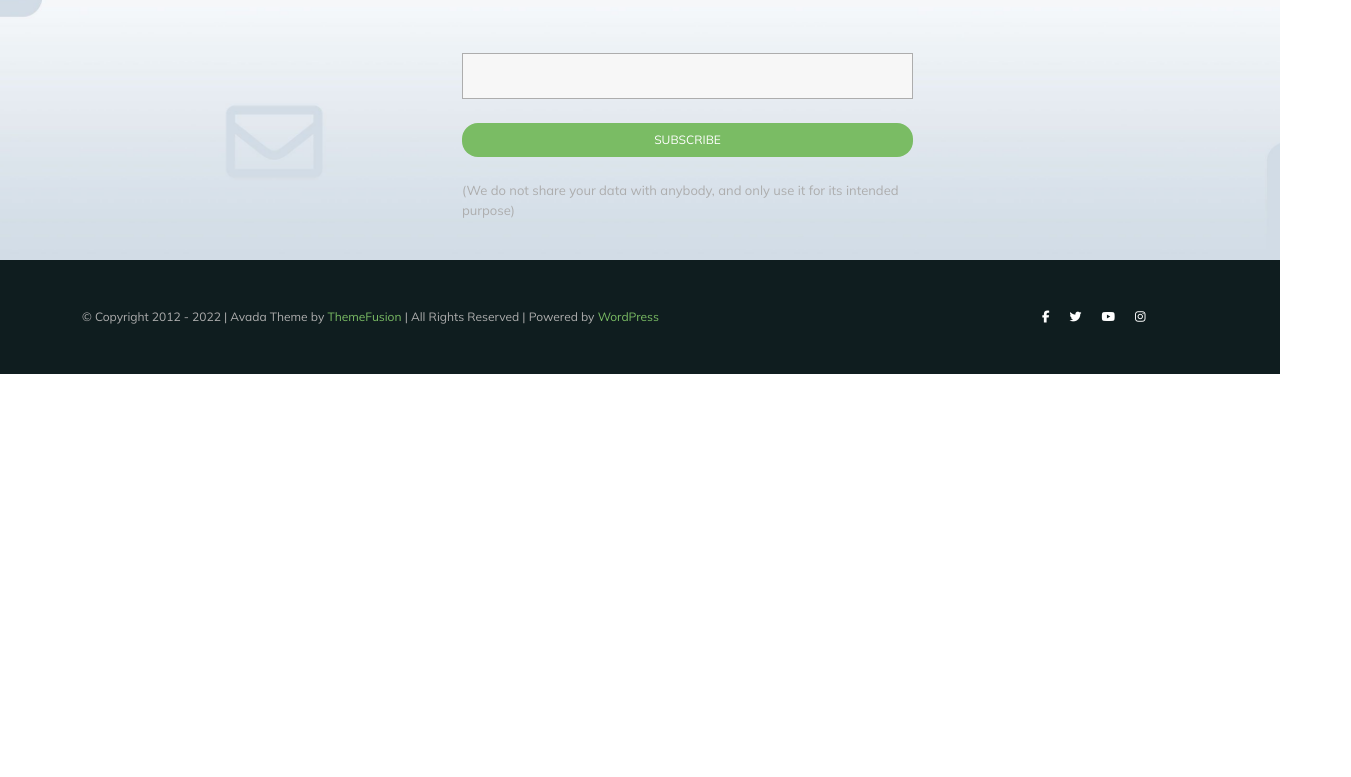
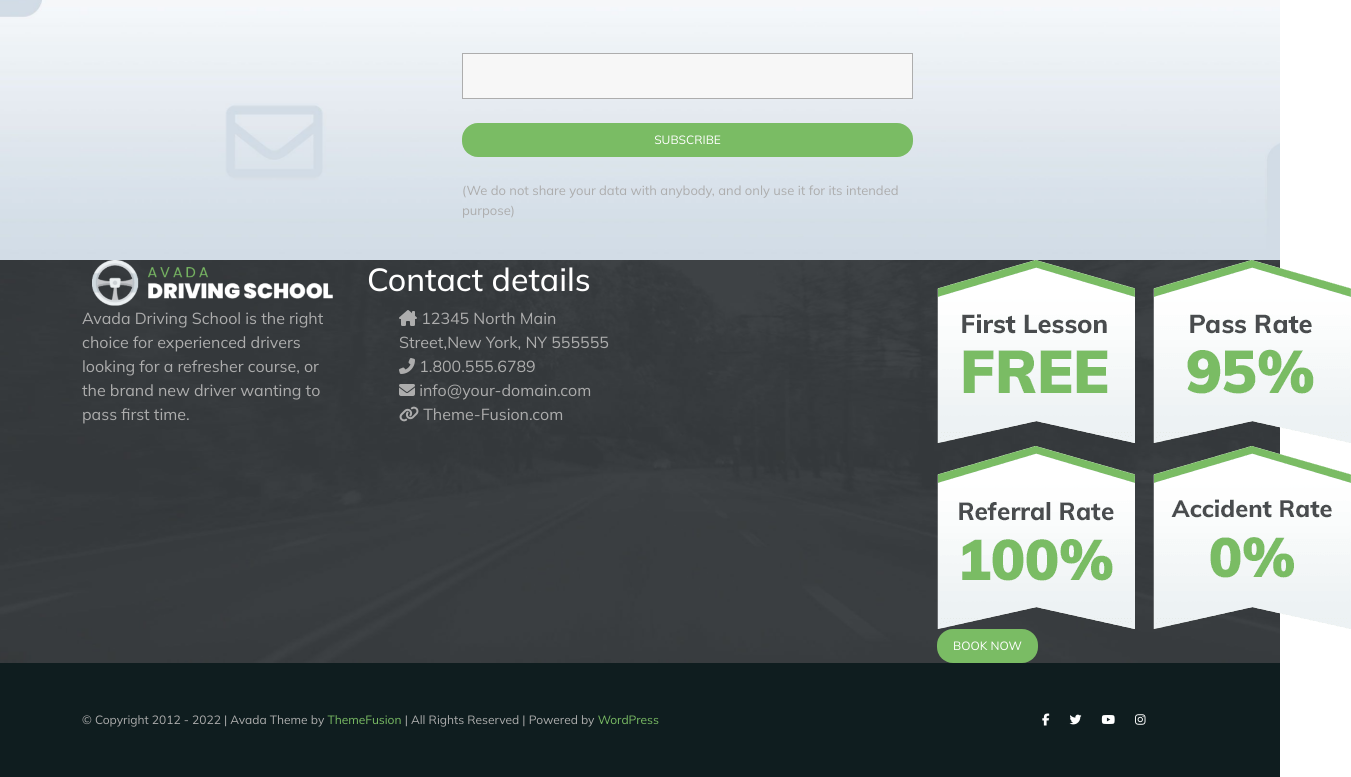
Before and after one commit to Pier98Sa/proj-html-vuejs, a Vue app: page / in a window 1280 px wide. Shown: the part 4295-5072 px from the top of the page, 1351 px wide, since content can reach past the window. Before the commit the page ends 4669 px from the top, so only its background shows below. Built offline with nearby package versions, Linux system fonts and the light colour scheme.

Commit message:
inizio footer top

```diff
--- a/src/components/MyFooter.vue
+++ b/src/components/MyFooter.vue
@@ -1,10 +1,7 @@
 <template>
     <footer>
         <MyNewsletter />
-
-        <div class="footer-top">
-
-        </div>
+        <FooterTop />
 
         <div class="footer-bottom">
             <div class="container-xl py-5">
@@ -34,11 +31,13 @@
 
 <script>
 import MyNewsletter from './partials/MyNewsletter.vue'
+import FooterTop from './partials/FooterTop.vue'
 
 export default {
     name:'MyFooter',
     components:{
        MyNewsletter,
+       FooterTop
     }
 
 }
--- a/src/components/MyHeader.vue
+++ b/src/components/MyHeader.vue
@@ -25,7 +25,7 @@
                                 <a :href="link.url"  @click="menuActive(index)" :class="(index == active) ? 'active':''">{{link.text}}</a>
                             </li>
                             <li class="px-3">
-                                    <button class="ms_btn ms_btn-green">Book Now</button>
+                                <button class="ms_btn ms_btn-green">Book Now</button>
                             </li>
                         </ul>
                    </div>
--- /dev/null
+++ b/src/components/partials/FooterTop.vue
@@ -0,0 +1,78 @@
+<template>
+  <div class="footer-top">
+      <div class="container-xl">
+          <div class="row">
+              <div class="col-3">
+                  <div class="box-logo">
+                      <img src="../../assets/avada-drivers-logo-2x-400x77.png" alt="">
+                      <p>Avada Driving School is the right choice for experienced drivers looking for a refresher course, or the brand new driver wanting to pass first time.</p>
+                  </div>
+
+              </div>
+
+              <div class="col-3">
+                <div class="contacts">
+                    <h2>Contact details</h2>
+
+                    <ul>
+                        <li><i class="fa-solid fa-house-chimney"></i> 12345 North Main Street,New York, NY 555555</li>
+                        <li><i class="fa-solid fa-phone-flip"></i> 1.800.555.6789</li>
+                        <li><i class="fa-solid fa-envelope"></i> info@your-domain.com</li>
+                        <li><i class="fa-solid fa-link"></i> Theme-Fusion.com</li>
+                    </ul>
+                </div>
+              </div>
+
+              <div class="col-3">
+
+              </div>
+
+              <div class="col-3">
+                  <img src="../../assets/footer-ad-grid.png" alt="">
+                  <button class="ms_btn ms_btn-green">Book Now</button>
+              </div>
+
+          </div>
+
+      </div>
+
+  </div>
+</template>
+
+<script>
+export default {
+    name: 'FooterTop'
+}
+</script>
+
+<style lang="scss" scoped>
+@import "../../style/variables.scss";
+    .footer-top{
+        background-image: url(../../assets/footer-background-color.jpg);
+        background-repeat: no-repeat;
+        background-size: cover;
+        background-position:bottom;
+
+        .box-logo{
+            img{
+                width: 100%;
+                padding: 0 10px 0 10px;
+            }
+            p{
+                color: $primaryColorFooterTop;
+            }
+        }
+
+        .contacts{
+            h2{
+                color: $secondaryColorFooterTop;
+            }
+
+            li{
+                list-style: none;
+                color: $primaryColorFooterTop;
+            }
+        }
+    }
+
+</style>
--- a/src/style/variables.scss
+++ b/src/style/variables.scss
@@ -55,6 +55,10 @@ $primaryColorHero: #fff;
     $primaryColorNewsletter:#adadad;
     $secondaryColorNewsletter: #f7f7f7;
 
+    //footer top
+    $primaryColorFooterTop:#adadad;
+    $secondaryColorFooterTop:#fff;
+
 
     //Footer bottom
     $primaryColorFooterBottom:#0f1d1f;
```
Also changed, not shown: src/assets/footer-ad-grid.png (added), src/assets/footer-background-color.jpg (added).
